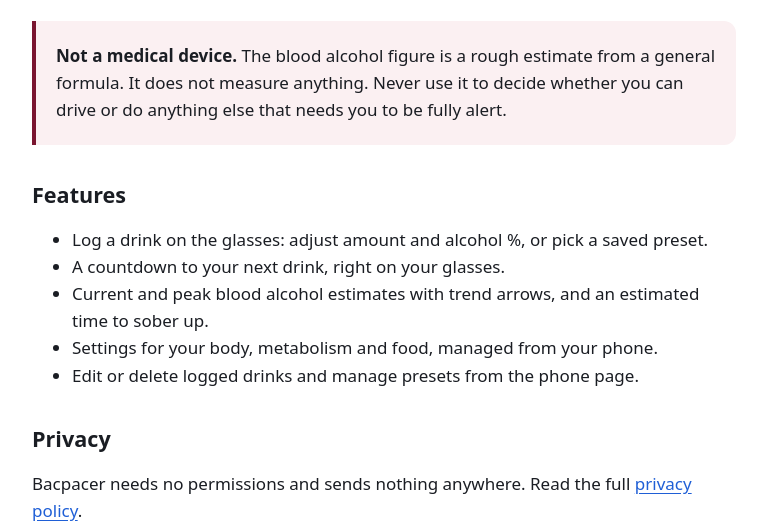
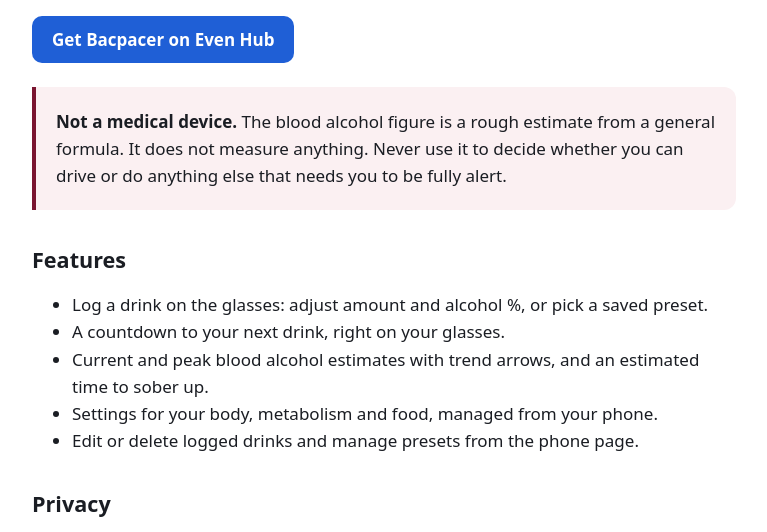
Before and after one commit to Ertejeonline/ertejeonline.github.io, a plain HTML site: page evenrealities/bacpacer/index.html in a window 1280 px wide. Shown: the part 226-758 px from the top of the page, without its empty margins (256-1023 px from the left). Drawn offline with Linux system fonts and the light colour scheme.

Commit message:
Link Even Realities apps to their Even Hub catalogue pages
Co-Authored-By: Claude Opus 5.5 <noreply@anthropic.com>
Claude-Session: https://claude.ai/code/session_01KagrWewveHjCYZ4ziEZk8B

```diff
--- a/evenrealities/bacpacer/index.html
+++ b/evenrealities/bacpacer/index.html
@@ -36,6 +36,7 @@
     <nav aria-label="Breadcrumb" class="crumbs"><ol><li><a href="/">Home</a></li><li><a href="/evenrealities/">Even Realities</a></li><li aria-current="page">Bacpacer for Even G2</li></ol></nav>
     <h1>Bacpacer for Even G2</h1>
     <p class="lede">An app for Even Realities G2 smart glasses that helps you keep a steady drinking pace. Log what you drink and see how long to wait for the next one.</p>
+    <p><a class="button" href="https://hub.evenrealities.com/catalogue/com.er.bacpacer">Get Bacpacer on Even Hub</a></p>
     <aside class="note" aria-label="Important">
       <p><strong>Not a medical device.</strong> The blood alcohol figure is a rough estimate from a general formula. It does not measure anything. Never use it to decide whether you can drive or do anything else that needs you to be fully alert.</p>
     </aside>
--- a/styles.css
+++ b/styles.css
@@ -91,3 +91,9 @@ h3 { font-size: 1.15rem; margin: 0 0 0.25rem; }
 .site-footer a { color: var(--muted); }
 
 @media (prefers-reduced-motion: reduce) { * { transition: none !important; animation: none !important; } }
+
+.button {
+  display: inline-block; min-height: 44px; padding: 0.6rem 1.25rem; border-radius: 10px;
+  background: var(--accent); color: var(--bg); font-weight: 600; text-decoration: none;
+}
+.button:hover { background: var(--accent-hover); color: var(--bg); }
```
Also changed, not shown: evenrealities/er-clock/index.html (+1 -0 lines).
